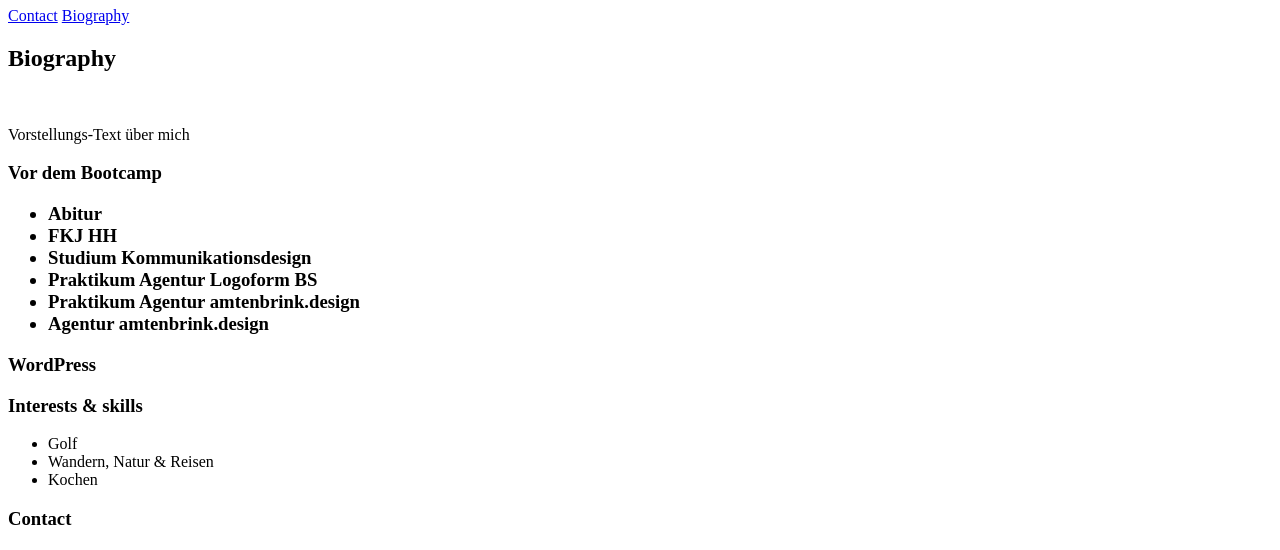
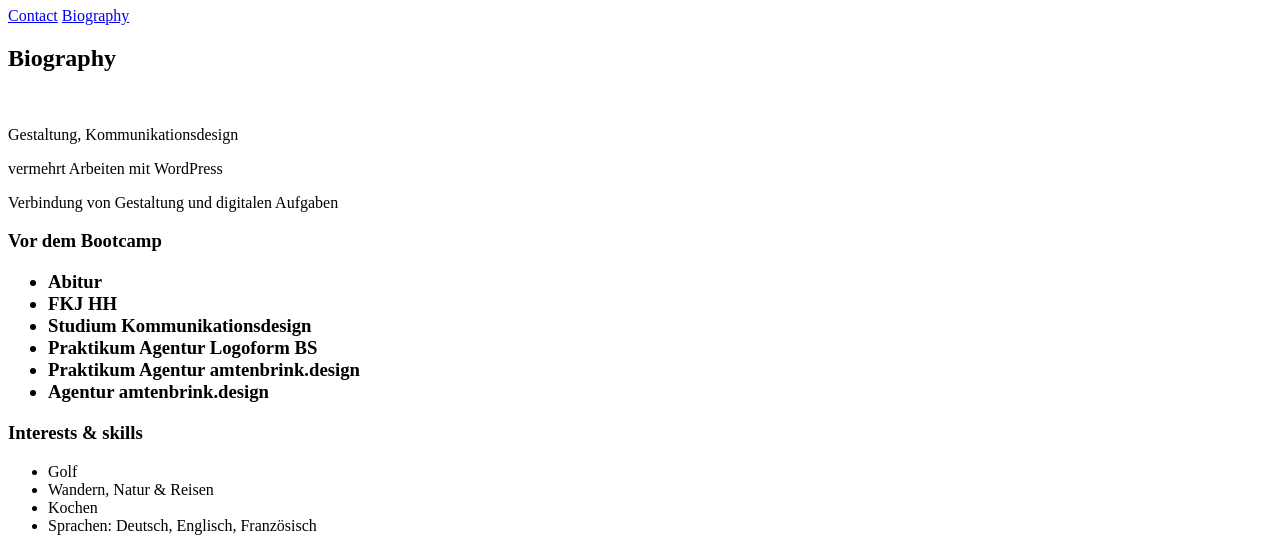
Before and after one commit to paula-roesler/paularoesler, a plain HTML site: page src/index.html in a window 1280 px wide. Shown: the part 73-623 px from the top of the page. Drawn offline with Linux system fonts and the light colour scheme.

Commit message:
Add Text

```diff
--- a/src/index.html
+++ b/src/index.html
@@ -19,7 +19,9 @@
         <section id="bio">
             <h2>Biography</h2>
             <img src="images/" alt="">
-            <p>Vorstellungs-Text über mich</p>
+            <p>Gestaltung, Kommunikationsdesign</p>
+            <p>vermehrt Arbeiten mit WordPress</p>
+            <p>Verbindung von Gestaltung und digitalen Aufgaben</p>
             <h3>Vor dem Bootcamp</p>
                 <ul>
                     <li>Abitur</li>
@@ -29,7 +31,6 @@
                     <li>Praktikum Agentur amtenbrink.design</li>
                     <li>Agentur amtenbrink.design</li>
                 </ul>
-                <p>WordPress</p>
         </section>
         <section>
             <h3>Interests & skills</h3>
@@ -37,6 +38,7 @@
                 <li>Golf</li>
                 <li>Wandern, Natur & Reisen</li>
                 <li>Kochen</li>
+                <li>Sprachen: Deutsch, Englisch, Französisch</li>
             </ul>
         </section>
         <section id="contact">
```
